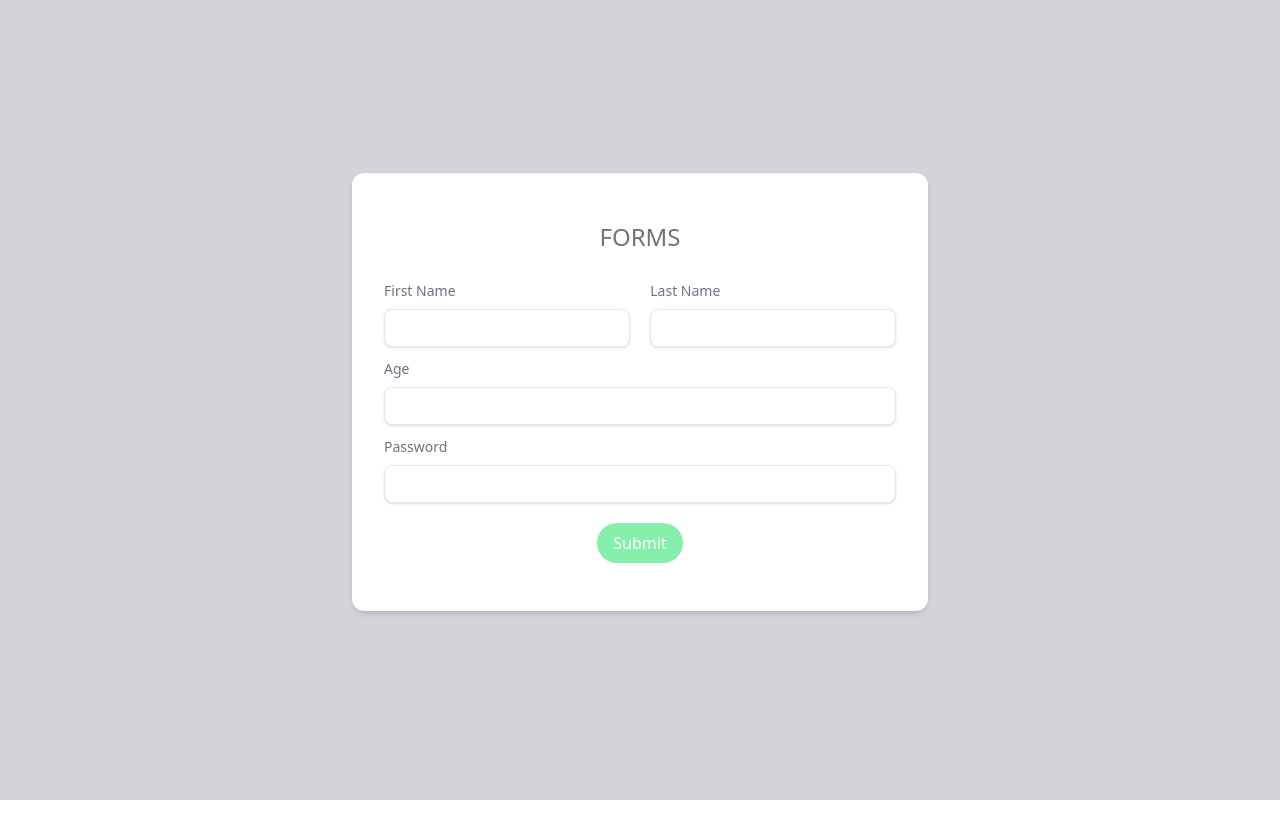
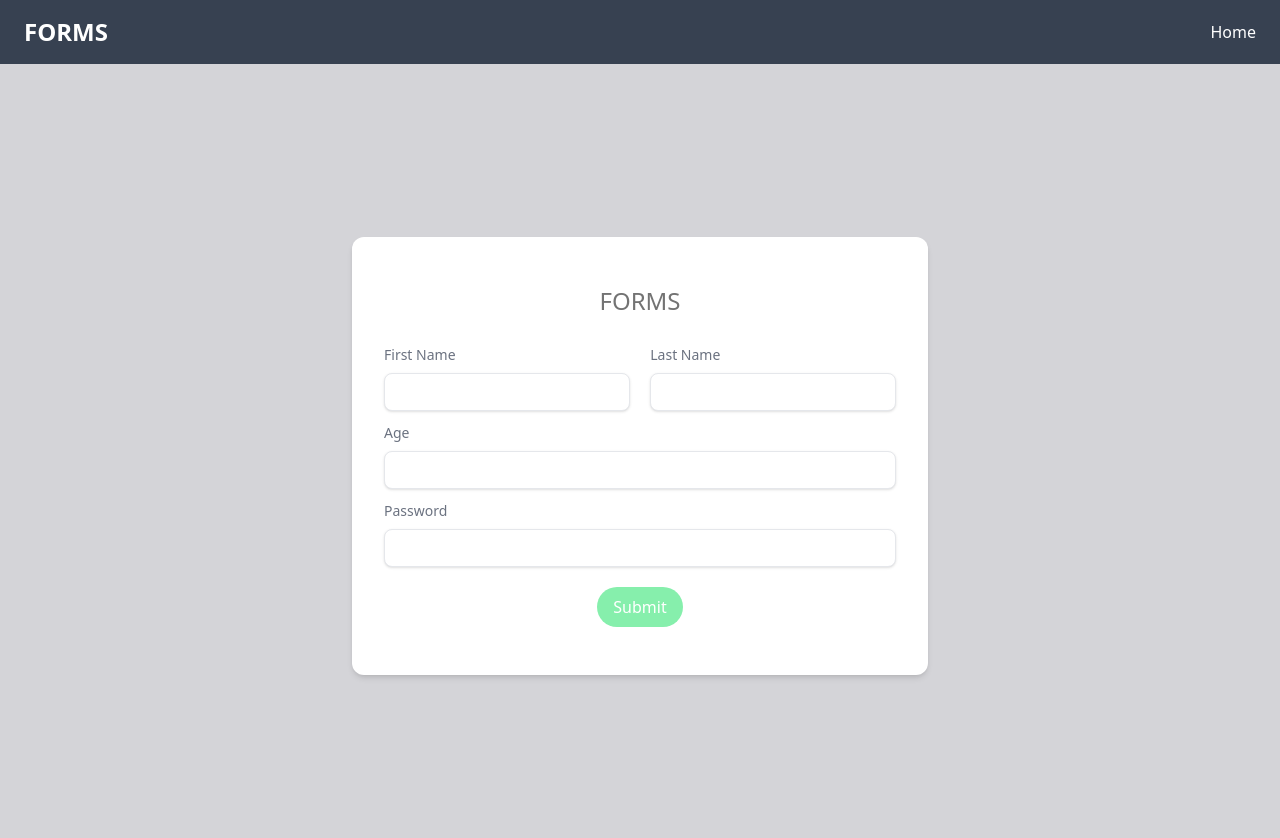
Before and after one commit to ChShehroz/React-hook-forms, a React (Vite) app: page / in a window 1280 px wide. Shown: the top 838 px of the page. Before the commit the page ends 800 px from the top, so only its background shows below. Built offline with nearby package versions, Linux system fonts and the light colour scheme.

Commit message:
Create Routes

```diff
--- a/package.json
+++ b/package.json
@@ -14,6 +14,7 @@
     "react": "^18.2.0",
     "react-dom": "^18.2.0",
     "react-hook-form": "^7.45.4",
+    "react-router-dom": "^6.15.0",
     "zod": "^3.22.2"
   },
   "devDependencies": {
--- a/src/App.tsx
+++ b/src/App.tsx
@@ -1,9 +1,11 @@
-import Home from "./Container/Home/Home";
+import Navbar from "./Component/NavBar/NavBar";
+import RoutesPage from "./Routes/RoutesPage";
 
 function App() {
   return (
     <>
-      <Home />
+      <Navbar />
+      <RoutesPage />
     </>
   );
 }
--- a/src/Component/Forms/Forms.tsx
+++ b/src/Component/Forms/Forms.tsx
@@ -23,7 +23,7 @@ const Forms = () => {
   const {
     register,
     handleSubmit,
-    formState: { errors, isValid },
+    formState: { errors },
   } = useForm<FormData>({ resolver: zodResolver(schema) });
 
   const onSubmit = (data: FieldValues) => console.log(data);
@@ -108,12 +108,7 @@ const Forms = () => {
           )}
         </div>
         <div className="flex justify-center items-center mt-5">
-          <button
-            disabled={!isValid}
-            className={`bg-green-300 ${
-              isValid ? "hover:bg-green-500" : ""
-            } text-white font-normal py-2 px-4 rounded-full`}
-          >
+          <button className="bg-green-300 hover:bg-green-500 text-white font-normal py-2 px-4 rounded-full">
             Submit
           </button>
         </div>
--- /dev/null
+++ b/src/Component/NavBar/NavBar.tsx
@@ -0,0 +1,22 @@
+import { Link } from "react-router-dom";
+
+const Navbar = () => {
+  return (
+    <nav className="bg-gray-700 py-4 px-6">
+      <div className="container mx-auto">
+        <div className="flex justify-between items-center">
+          <div className="text-white text-2xl font-semibold uppercase">
+            Forms
+          </div>
+          <div className="flex space-x-4">
+            <Link to="/" className="text-white">
+              Home
+            </Link>
+          </div>
+        </div>
+      </div>
+    </nav>
+  );
+};
+
+export default Navbar;
--- a/src/Container/Home/Home.tsx
+++ b/src/Container/Home/Home.tsx
@@ -1,7 +1,11 @@
 import Forms from "../../Component/Forms/Forms";
 
 function Home() {
-  return <Forms />;
+  return (
+    <>
+      <Forms />
+    </>
+  );
 }
 
 export default Home;
--- /dev/null
+++ b/src/Routes/RoutesPage.tsx
@@ -0,0 +1,12 @@
+import { Routes, Route } from "react-router-dom";
+import Home from "../Container/Home/Home";
+const RoutesPage = () => {
+  return (
+    <Routes>
+      <Route path="/" element={<Home />} />
+      {/* <Route path="/SignIn" element={} /> */}
+    </Routes>
+  );
+};
+
+export default RoutesPage;
--- a/src/main.tsx
+++ b/src/main.tsx
@@ -2,9 +2,12 @@ import React from "react";
 import ReactDOM from "react-dom/client";
 import App from "./App.tsx";
 import "./assets/Style/index.css";
+import { BrowserRouter } from "react-router-dom";
 
 ReactDOM.createRoot(document.getElementById("root")!).render(
-  <React.StrictMode>
-    <App />
-  </React.StrictMode>
+  <BrowserRouter>
+    <React.StrictMode>
+      <App />
+    </React.StrictMode>
+  </BrowserRouter>
 );
```
Also changed, not shown: 1 other file (tests, documents, lock files or other folders).
